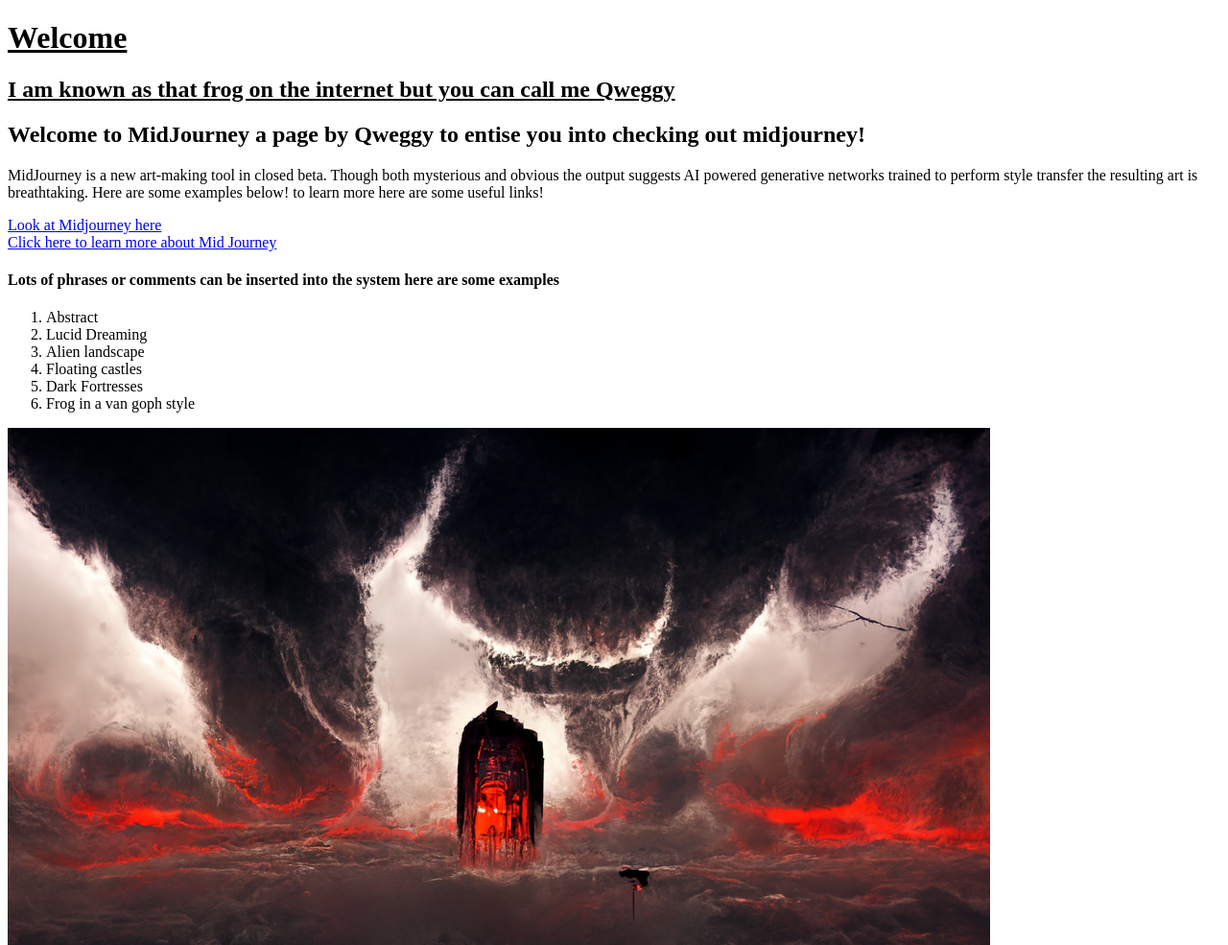
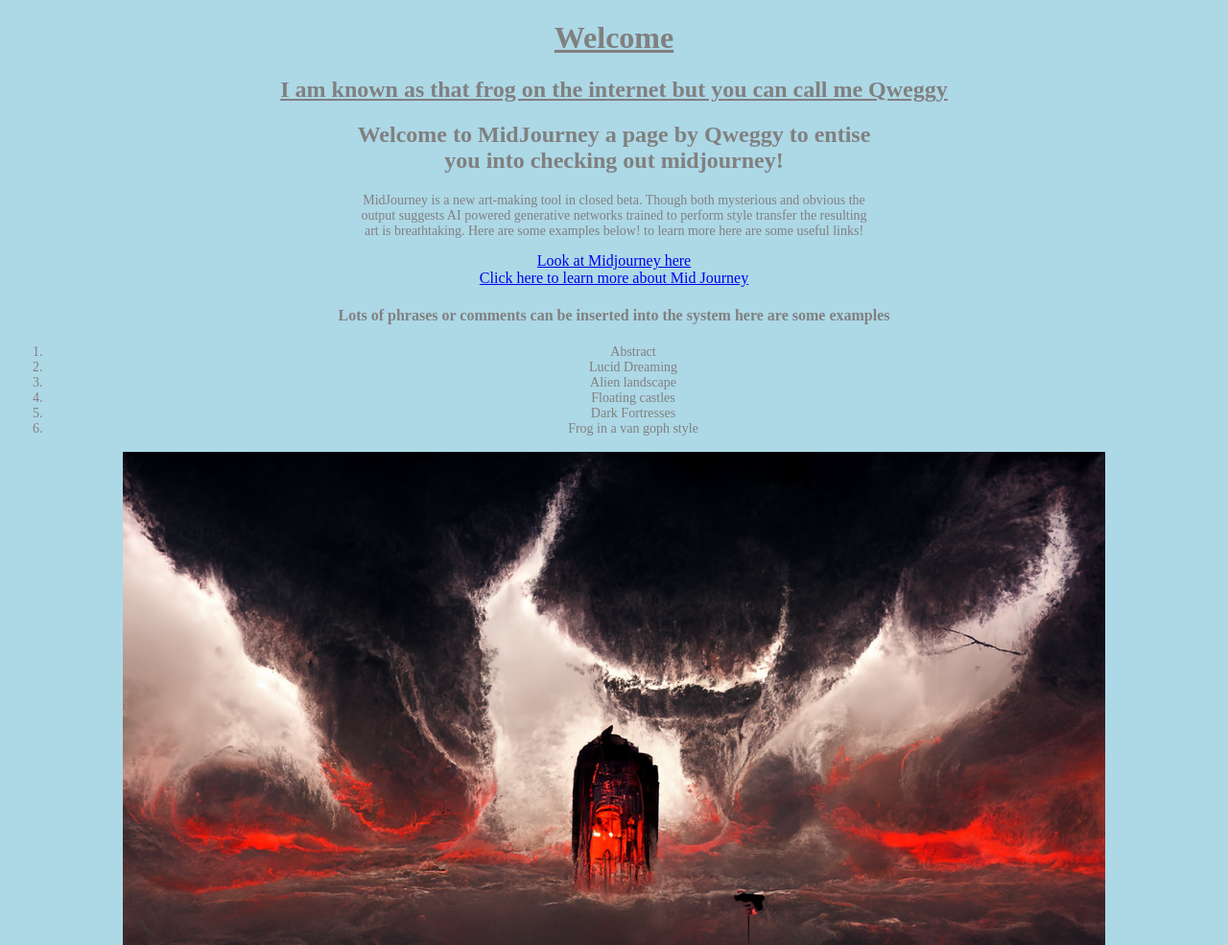
Before and after one commit to Qweggy1/Innovate_june_portfolio, a plain HTML site: page frontend_notes/index.html in a window 1280 px wide. Shown: the top 985 px of the page at 96% size. Drawn offline with Linux system fonts and the light colour scheme.

Commit message:
Added CSS recap and updated webpage

```diff
--- a/frontend_notes/index.html
+++ b/frontend_notes/index.html
@@ -5,6 +5,7 @@
     <meta charset="UTF-8">
     <meta http-equiv="X-UA-Compatible" content="IE=edge">
     <meta name="viewport" content="width=device-width, initial-scale=1.0">
+    <link rel="stylesheet" href="style.css">
     <title>Qweggys Page</title>
 </head>
 
@@ -13,9 +14,10 @@
         <h1><u>Welcome</u></h1>
         <h2 id="frog"><u>I am known as that frog on the internet but you can call me Qweggy</u></h2>
     </header>
-    <div>
+    <div class="content">
         <h2>Welcome to MidJourney a page by Qweggy to entise you into checking out midjourney!</h2>
-            MidJourney is a new art-making tool in closed beta. Though both mysterious and obvious the output suggests AI powered generative
+        <p>MidJourney is a new art-making tool in closed beta. Though both mysterious and obvious the output suggests AI
+        powered generative
         networks trained to perform style transfer the resulting art is breathtaking. Here are some examples below!
         to learn more here are some useful links!
         </p>
--- /dev/null
+++ b/frontend_notes/style.css
@@ -0,0 +1,30 @@
+body{
+    background-color: lightblue;
+    text-align: center;
+
+}
+
+p {
+    color: grey;
+    font-size: 14px;
+}
+
+li {
+    color: grey;
+    font-size: 14px;
+}
+h1,h2,h3,h4,h5,h6{
+    color: grey
+}
+
+img:hover{
+    border: 10px solid blue;
+}
+
+.content{
+    margin-left:auto;
+    margin-right:auto;
+    display: block;
+    width: 540px;
+
+}
```
Also changed, not shown: frontend_notes/css.recap.html (added, +95 -0 lines). Lines whose indentation alone changed are shown as unchanged.
